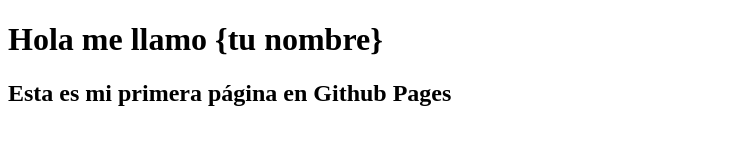
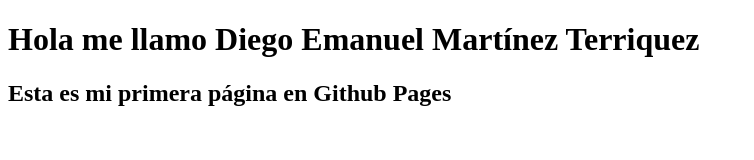
Before and after one commit to SpicyGarnachas/Actividad-2, a plain HTML site: page index.html in a window 1280 px wide. Shown: the whole page, without its empty margins (0-754 px from the left). Drawn offline with Linux system fonts and the light colour scheme.

Commit message:
Update index.html

```diff
--- a/index.html
+++ b/index.html
@@ -7,7 +7,7 @@
     <title>Actividad 2 - {tu nombre}</title>
 </head>
 <body>
-    <h1>Hola me llamo {tu nombre}</h1>
+    <h1>Hola me llamo Diego Emanuel Martínez Terriquez</h1>
     <h2>Esta es mi primera página en Github Pages</h2>
 </body>
 </html>
```
